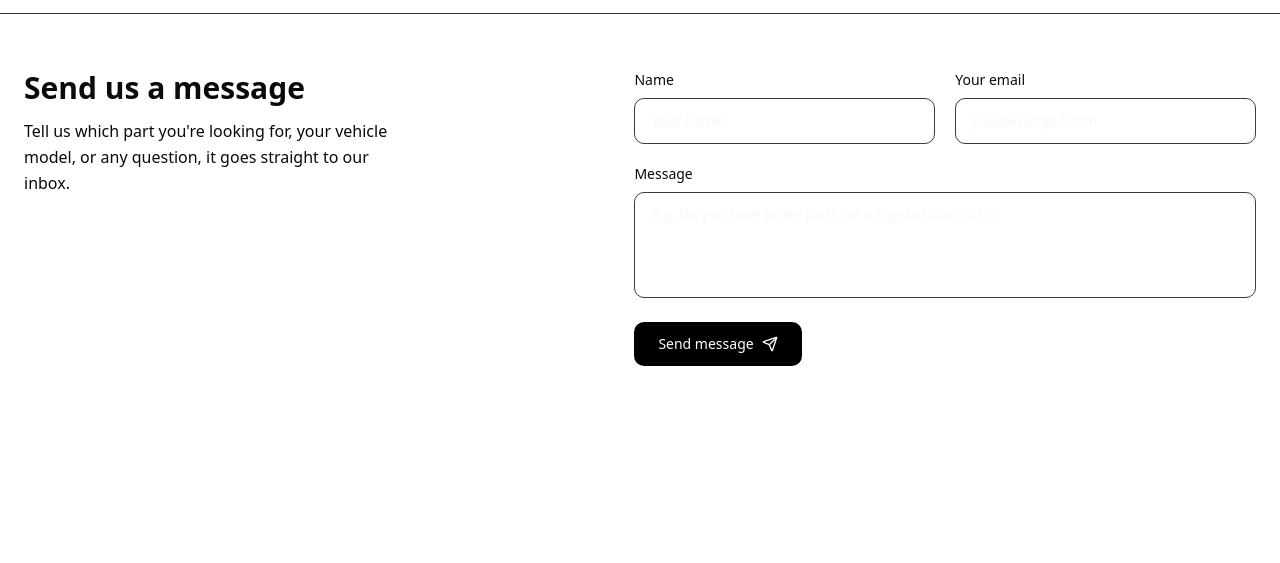
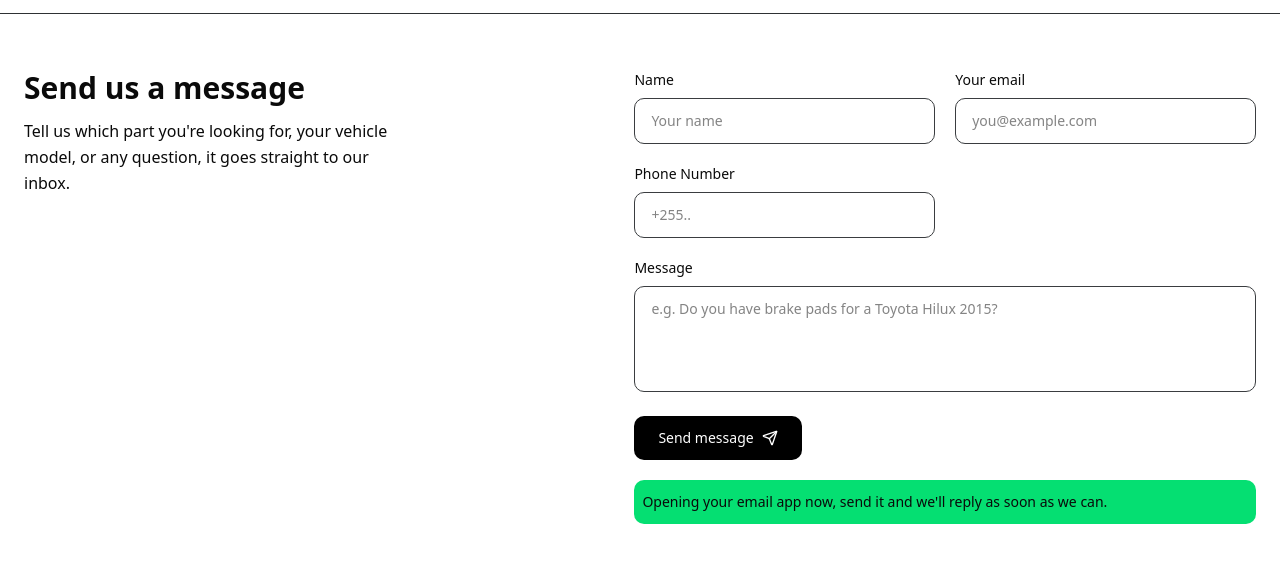
Before and after one commit to Mhando-Z/Aurora, a Next.js app: page /contactus in a window 1280 px wide. Shown: the part 791-1354 px from the top of the page. Before the commit the page ends 1237 px from the top, so only its background shows below. Built offline with nearby package versions, Linux system fonts and the light colour scheme; no server answers; a web font is replaced by a local one.

Commit message:
Phase One

```diff
--- a/package.json
+++ b/package.json
@@ -9,6 +9,7 @@
     "start": "next start"
   },
   "dependencies": {
+    "@emailjs/browser": "^4.4.1",
     "@sanity/image-url": "^2.1.1",
     "@sanity/vision": "^6.12.0",
     "@supabase/ssr": "^0.12.6",
--- a/src/app/contactus/ContactUs.jsx
+++ b/src/app/contactus/ContactUs.jsx
@@ -2,8 +2,9 @@
 
 import { useEffect, useState } from "react";
 import { motion } from "framer-motion";
-import { Phone, Mail, MapPin, ArrowUpRight, Send } from "lucide-react";
+import { Phone, Mail, MapPin, ArrowUpRight, Send, Loader2 } from "lucide-react";
 import { FaInstagram, FaFacebookF } from "react-icons/fa";
+import emailjs from "@emailjs/browser";
 
 const CONTACTS = [
   {
@@ -54,21 +55,53 @@ const rowVariants = {
 };
 
 export default function ContactUs() {
-  const [form, setForm] = useState({ name: "", email: "", message: "" });
-  const [sent, setSent] = useState(false);
+  const [form, setForm] = useState({
+    name: "",
+    email: "",
+    phone: "",
+    message: "",
+  });
+  const [status, setStatus] = useState("");
+  const [sending, setSending] = useState(false);
+
+  async function sendEmail(event) {
+    event.preventDefault();
+
+    setSending(true);
+    setStatus("");
+
+    try {
+      const now = new Date();
+
+      const templateParams = {
+        name: form.current.name.value,
+        email: form.current.email.value,
+        phone: form.current.phone.value,
+        message: form.current.message.value,
+        time: now.toLocaleString(),
+      };
+
+      await emailjs.send(
+        process.env.NEXT_PUBLIC_EMAILJS_SERVICE_ID,
+        process.env.NEXT_PUBLIC_EMAILJS_TEMPLATE_ID,
+        templateParams,
+        {
+          publicKey: process.env.NEXT_PUBLIC_EMAILJS_PUBLIC_KEY,
+        },
+      );
+
+      setStatus("Message sent successfully!");
+      form.current.reset();
+    } catch (error) {
+      console.error("EmailJS error:", error);
+      setStatus("Failed to send message. Please try again.");
+    } finally {
+      setSending(false);
+    }
+  }
 
   const handleChange = (e) => {
     setForm((prev) => ({ ...prev, [e.target.name]: e.target.value }));
-  };
-
-  const handleSubmit = (e) => {
-    e.preventDefault();
-    const subject = `Spare part enquiry from ${form.name || "website visitor"}`;
-    const body = `${form.message}\n\n— ${form.name}${form.email ? ` (${form.email})` : ""}`;
-    window.location.href = `mailto:${EMAIL}?subject=${encodeURIComponent(
-      subject,
-    )}&body=${encodeURIComponent(body)}`;
-    setSent(true);
   };
 
   useEffect(() => {
@@ -251,7 +284,7 @@ export default function ContactUs() {
             </p>
           </div>
 
-          <form onSubmit={handleSubmit} className="flex flex-col gap-5">
+          <form onSubmit={sendEmail} className="flex flex-col gap-5">
             <div className="grid gap-5 sm:grid-cols-2">
               <div className="flex flex-col gap-2">
                 <label htmlFor="name" className="text-sm">
@@ -266,7 +299,7 @@ export default function ContactUs() {
                   onChange={handleChange}
                   placeholder="Your name"
                   className="border bg-transparent px-4 py-3 text-sm outline-none transition-colors duration-200 focus:border-[#E85D2D] rounded-lg"
-                  style={{ borderColor: "#3A3D40", color: "#F2F0EC" }}
+                  style={{ borderColor: "#3A3D40" }}
                 />
               </div>
 
@@ -283,7 +316,23 @@ export default function ContactUs() {
                   onChange={handleChange}
                   placeholder="you@example.com"
                   className="border bg-transparent px-4 py-3 text-sm outline-none transition-colors duration-200 focus:border-[#E85D2D] rounded-lg"
-                  style={{ borderColor: "#3A3D40", color: "#F2F0EC" }}
+                  style={{ borderColor: "#3A3D40" }}
+                />
+              </div>
+              <div className="flex flex-col gap-2">
+                <label htmlFor="phone" className="text-sm">
+                  Phone Number
+                </label>
+                <input
+                  id="phone"
+                  name="phone"
+                  type="text"
+                  required
+                  value={form.phone}
+                  onChange={handleChange}
+                  placeholder="+255.."
+                  className="border bg-transparent px-4 py-3 text-sm outline-none transition-colors duration-200 focus:border-[#E85D2D] rounded-lg"
+                  style={{ borderColor: "#3A3D40" }}
                 />
               </div>
             </div>
@@ -301,7 +350,7 @@ export default function ContactUs() {
                 onChange={handleChange}
                 placeholder="e.g. Do you have brake pads for a Toyota Hilux 2015?"
                 className="resize-none rounded-lg border bg-transparent px-4 py-3 text-sm outline-none transition-colors duration-200 focus:border-[#E85D2D]"
-                style={{ borderColor: "#3A3D40", color: "#F2F0EC" }}
+                style={{ borderColor: "#3A3D40" }}
               />
             </div>
 
@@ -311,13 +360,22 @@ export default function ContactUs() {
               whileTap={{ scale: 0.98 }}
               className="mt-1 bg-black text-white cursor-pointer rounded-lg inline-flex w-fit items-center gap-2 px-6 py-3 text-sm"
             >
-              Send message
-              <Send size={16} />
+              {sending ? (
+                <div className="flex items-center gap-2">
+                  <Loader2 />
+                  <p>Sending..</p>
+                </div>
+              ) : (
+                <div className="flex items-center gap-2">
+                  Send message
+                  <Send size={16} />
+                </div>
+              )}
             </motion.button>
 
-            {sent && (
-              <p className="text-sm">
-                Opening your email app now — send it and we'll reply as soon as
+            {true && (
+              <p className="text-sm bg-green-400 px-2 py-3 rounded-lg">
+                Opening your email app now, send it and we'll reply as soon as
                 we can.
               </p>
             )}
```
Also changed, not shown: 1 other file (tests, documents, lock files or other folders).
